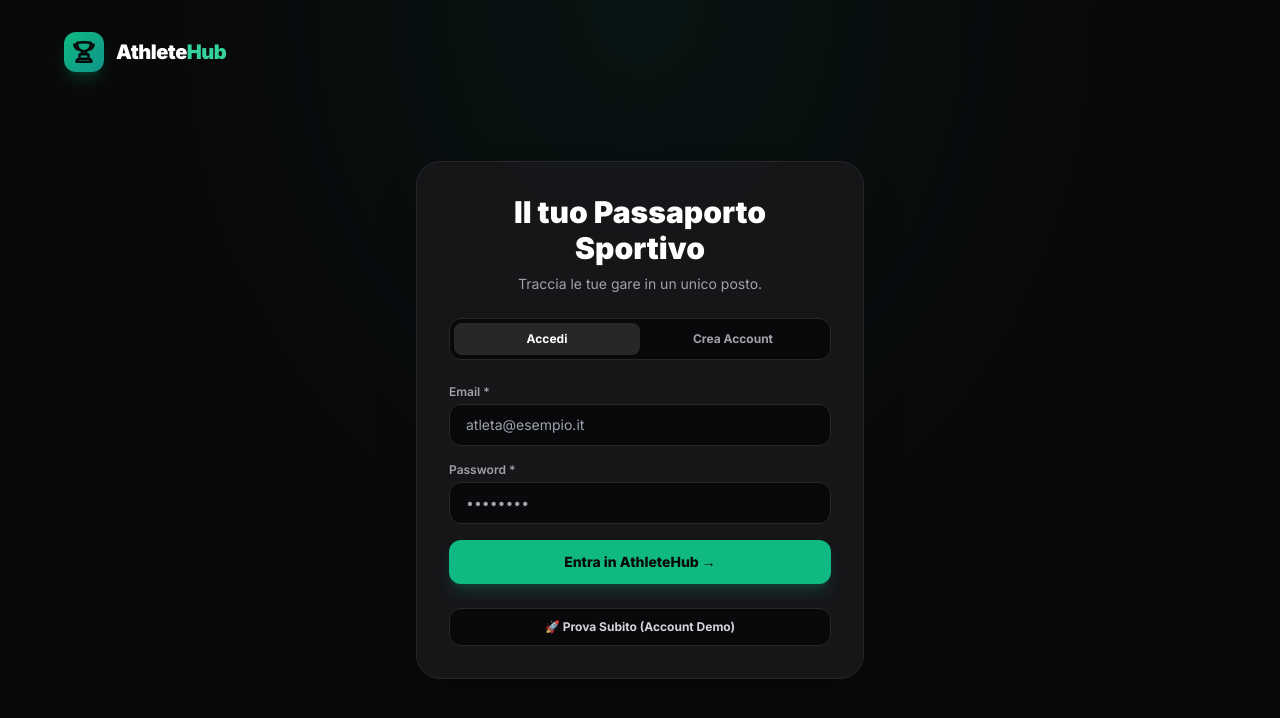
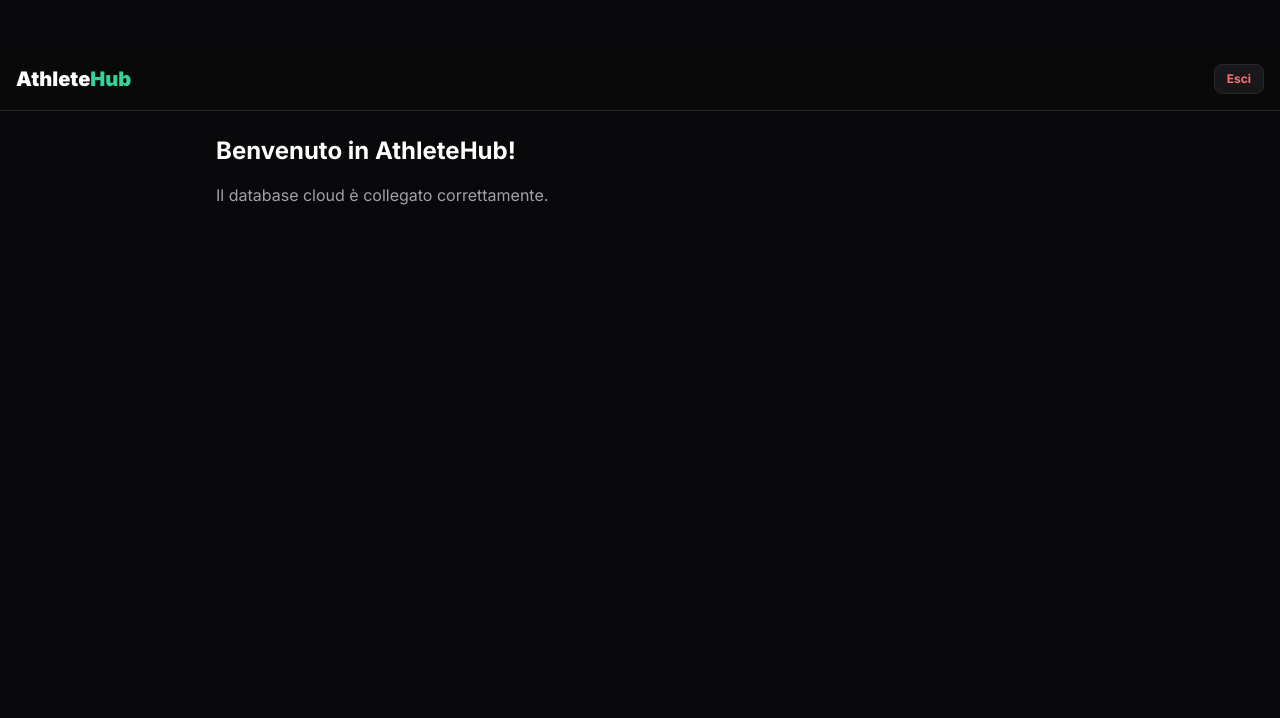
Before and after one commit to anthonydemizio01-bit/AthleteHub-App, a website: page www/index.html in a window 1280 px wide. Both pictures are taken after a click on the button "🚀 Prova Subito (Account Demo)". Drawn offline with nearby package versions, Linux system fonts and the light colour scheme.

Commit message:
Update index.html

```diff
--- a/www/index.html
+++ b/www/index.html
@@ -2,26 +2,35 @@
 <html lang="it">
 <head>
   <meta charset="UTF-8" />
-  <meta name="viewport" content="width=device-width, initial-scale=1.0" />
+  <meta name="viewport" content="width=device-width, initial-scale=1.0, maximum-scale=1.0, user-scalable=no, viewport-fit=cover" />
   <title>AthleteHub — Registro Gare Multisport & Profilo Atleta</title>
   <script src="https://cdn.tailwindcss.com"></script>
   <script src="https://cdn.jsdelivr.net/npm/@supabase/supabase-js@2"></script>
   <style>
     @import url('https://fonts.googleapis.com/css2?family=Inter:wght@400;500;600;700;800;900&display=swap');
-    body {
-      font-family: 'Inter', sans-serif;
+    * {
+      -webkit-tap-highlight-color: transparent;
+    }
+    html, body {
+      font-family: 'Inter', -apple-system, BlinkMacSystemFont, sans-serif;
       background-color: #09090b;
       color: #f4f4f5;
+      touch-action: manipulation;
+      user-select: none;
+      -webkit-user-select: none;
     }
-    ::-webkit-scrollbar { width: 8px; height: 8px; }
-    ::-webkit-scrollbar-track { background: #18181b; }
-    ::-webkit-scrollbar-thumb { background: #3f3f46; border-radius: 4px; }
-    ::-webkit-scrollbar-thumb:hover { background: #52525b; }
+    input, textarea, select {
+      user-select: text;
+      -webkit-user-select: text;
+    }
+    button {
+      cursor: pointer;
+    }
   </style>
 </head>
 <body class="min-h-screen flex flex-col">
 
-  <div id="auth-screen" class="min-h-screen flex flex-col justify-between p-4 sm:p-8 bg-[radial-gradient(ellipse_at_top,_var(--tw-gradient-stops))] from-emerald-950/30 via-zinc-950 to-zinc-950">
+  <div id="auth-screen" class="min-h-screen flex flex-col justify-between p-4 sm:p-8 pt-12 bg-[radial-gradient(ellipse_at_top,_var(--tw-gradient-stops))] from-emerald-950/30 via-zinc-950 to-zinc-950">
     <div class="max-w-6xl w-full mx-auto flex items-center justify-between">
       <div class="flex items-center gap-3">
         <div class="w-10 h-10 rounded-xl bg-gradient-to-br from-emerald-500 to-teal-600 flex items-center justify-center shadow-lg shadow-emerald-500/20">
@@ -40,55 +49,56 @@
       </div>
 
       <div class="grid grid-cols-2 bg-zinc-950 p-1 rounded-xl border border-zinc-800">
-        <button id="auth-tab-login" onclick="switchAuthMode('login')" class="py-2 rounded-lg text-xs font-bold bg-zinc-800 text-white transition">Accedi</button>
-        <button id="auth-tab-register" onclick="switchAuthMode('register')" class="py-2 rounded-lg text-xs font-bold text-zinc-400 hover:text-white transition">Crea Account</button>
+        <button type="button" id="auth-tab-login" class="py-2.5 rounded-lg text-xs font-bold bg-zinc-800 text-white transition">Accedi</button>
+        <button type="button" id="auth-tab-register" class="py-2.5 rounded-lg text-xs font-bold text-zinc-400 hover:text-white transition">Crea Account</button>
       </div>
 
-      <form id="login-form" onsubmit="handleLogin(event)" class="space-y-4">
+      <form id="login-form" class="space-y-4">
         <div>
           <label class="block text-xs font-semibold text-zinc-400 mb-1">Email *</label>
-          <input type="email" id="login-email" required placeholder="atleta@esempio.it" class="w-full bg-zinc-950 border border-zinc-800 rounded-xl px-4 py-2.5 text-sm text-white focus:border-emerald-500 focus:outline-none" />
+          <input type="email" id="login-email" required placeholder="atleta@esempio.it" class="w-full bg-zinc-950 border border-zinc-800 rounded-xl px-4 py-3 text-sm text-white focus:border-emerald-500 focus:outline-none" />
         </div>
         <div>
           <label class="block text-xs font-semibold text-zinc-400 mb-1">Password *</label>
-          <input type="password" id="login-password" required placeholder="••••••••" class="w-full bg-zinc-950 border border-zinc-800 rounded-xl px-4 py-2.5 text-sm text-white focus:border-emerald-500 focus:outline-none" />
+          <input type="password" id="login-password" required placeholder="••••••••" class="w-full bg-zinc-950 border border-zinc-800 rounded-xl px-4 py-3 text-sm text-white focus:border-emerald-500 focus:outline-none" />
         </div>
         <p id="login-error" class="text-xs text-red-400 hidden"></p>
-        <button type="submit" class="w-full py-3 rounded-xl text-sm font-extrabold bg-emerald-500 hover:bg-emerald-400 text-zinc-950 shadow-lg shadow-emerald-500/20 transition">
+        <button type="submit" id="btn-login-submit" class="w-full py-3.5 rounded-xl text-sm font-extrabold bg-emerald-500 active:bg-emerald-400 text-zinc-950 shadow-lg shadow-emerald-500/20 transition">
           Entra in AthleteHub →
         </button>
       </form>
 
-      <form id="register-form" onsubmit="handleRegister(event)" class="hidden space-y-4">
+      <form id="register-form" class="hidden space-y-4">
         <div>
           <label class="block text-xs font-semibold text-zinc-400 mb-1">Nome e Cognome *</label>
-          <input type="text" id="reg-name" required placeholder="es. Marco Rossi" class="w-full bg-zinc-950 border border-zinc-800 rounded-xl px-4 py-2.5 text-sm text-white focus:border-emerald-500 focus:outline-none" />
+          <input type="text" id="reg-name" required placeholder="es. Marco Rossi" class="w-full bg-zinc-950 border border-zinc-800 rounded-xl px-4 py-3 text-sm text-white focus:border-emerald-500 focus:outline-none" />
         </div>
         <div>
           <label class="block text-xs font-semibold text-zinc-400 mb-1">Email *</label>
-          <input type="email" id="reg-email" required placeholder="atleta@esempio.it" class="w-full bg-zinc-950 border border-zinc-800 rounded-xl px-4 py-2.5 text-sm text-white focus:border-emerald-500 focus:outline-none" />
+          <input type="email" id="reg-email" required placeholder="atleta@esempio.it" class="w-full bg-zinc-950 border border-zinc-800 rounded-xl px-4 py-3 text-sm text-white focus:border-emerald-500 focus:outline-none" />
         </div>
         <div>
           <label class="block text-xs font-semibold text-zinc-400 mb-1">Password (min. 6 caratteri) *</label>
-          <input type="password" id="reg-password" minlength="6" required placeholder="Crea una password sicura" class="w-full bg-zinc-950 border border-zinc-800 rounded-xl px-4 py-2.5 text-sm text-white focus:border-emerald-500 focus:outline-none" />
+          <input type="password" id="reg-password" minlength="6" required placeholder="Crea una password sicura" class="w-full bg-zinc-950 border border-zinc-800 rounded-xl px-4 py-3 text-sm text-white focus:border-emerald-500 focus:outline-none" />
         </div>
         <p id="reg-error" class="text-xs text-red-400 hidden"></p>
-        <button type="submit" class="w-full py-3 rounded-xl text-sm font-extrabold bg-emerald-500 hover:bg-emerald-400 text-zinc-950 shadow-lg shadow-emerald-500/20 transition">
+        <p id="reg-success" class="text-xs text-emerald-400 hidden"></p>
+        <button type="submit" id="btn-reg-submit" class="w-full py-3.5 rounded-xl text-sm font-extrabold bg-emerald-500 active:bg-emerald-400 text-zinc-950 shadow-lg shadow-emerald-500/20 transition">
           Crea Account Gratuito
         </button>
       </form>
 
-      <button onclick="loginAsDemo()" class="w-full py-2.5 rounded-xl text-xs font-bold bg-zinc-950 hover:bg-zinc-800 text-zinc-300 border border-zinc-800 transition">
+      <button type="button" id="btn-demo" class="w-full py-3 rounded-xl text-xs font-bold bg-zinc-950 active:bg-zinc-800 text-zinc-300 border border-zinc-800 transition">
         🚀 Prova Subito (Account Demo)
       </button>
     </div>
     <div></div>
   </div>
 
-  <div id="app-wrapper" class="hidden min-h-screen flex-col">
+  <div id="app-wrapper" class="hidden min-h-screen flex-col pt-12">
     <header class="border-b border-zinc-800 bg-zinc-950/90 p-4 flex justify-between items-center">
       <span class="text-xl font-black text-white">Athlete<span class="text-emerald-400">Hub</span></span>
-      <button onclick="logout()" class="px-3 py-1.5 text-xs font-bold bg-zinc-900 text-red-400 rounded-lg border border-zinc-800">Esci</button>
+      <button type="button" id="btn-logout" class="px-3 py-1.5 text-xs font-bold bg-zinc-900 text-red-400 rounded-lg border border-zinc-800">Esci</button>
     </header>
     <main class="p-6 max-w-4xl mx-auto w-full">
       <h2 class="text-2xl font-bold text-white mb-4">Benvenuto in AthleteHub!</h2>
@@ -99,7 +109,15 @@
   <script>
     const SUPABASE_URL = 'https://syddlnewhenkofwwhimm.supabase.co';
     const SUPABASE_ANON_KEY = 'eyJhbGciOiJIUzI1NiIsInR5cCI6IkpXVCJ9.eyJpc3MiOiJzdXBhYmFzZSIsInJlZiI6InN5ZGRsbmV3aGVua29md3doaW1tIiwicm9sZSI6ImFub24iLCJpYXQiOjE3OTQ4OTg0ODYsImV4cCI6MjExMDQ3NDQ4Nn0.F1SXOSCxbLlcpHZUiz30HcG0QShYJcuwP3KQaDPwZss';
-    const supabaseClient = window.supabase.createClient(SUPABASE_URL, SUPABASE_ANON_KEY);
+
+    let supabaseClient = null;
+    try {
+      if (window.supabase && typeof window.supabase.createClient === 'function') {
+        supabaseClient = window.supabase.createClient(SUPABASE_URL, SUPABASE_ANON_KEY);
+      }
+    } catch (err) {
+      console.error('Errore init Supabase:', err);
+    }
 
     function switchAuthMode(mode) {
       const loginTab = document.getElementById('auth-tab-login');
@@ -121,34 +139,73 @@
       }
     }
 
-    async function handleRegister(e) {
+    function startApp() {
+      document.getElementById('auth-screen').classList.add('hidden');
+      document.getElementById('app-wrapper').classList.remove('hidden');
+      document.getElementById('app-wrapper').classList.add('flex');
+    }
+
+    async function logout() {
+      try {
+        if (supabaseClient) await supabaseClient.auth.signOut();
+      } catch (e) {}
+      document.getElementById('app-wrapper').classList.add('hidden');
+      document.getElementById('app-wrapper').classList.remove('flex');
+      document.getElementById('auth-screen').classList.remove('hidden');
+    }
+
+    document.getElementById('auth-tab-login').addEventListener('click', () => switchAuthMode('login'));
+    document.getElementById('auth-tab-register').addEventListener('click', () => switchAuthMode('register'));
+    document.getElementById('btn-demo').addEventListener('click', startApp);
+    document.getElementById('btn-logout').addEventListener('click', logout);
+
+    document.getElementById('register-form').addEventListener('submit', async (e) => {
       e.preventDefault();
+      const errEl = document.getElementById('reg-error');
+      const okEl = document.getElementById('reg-success');
+      errEl.classList.add('hidden');
+      okEl.classList.add('hidden');
+
+      if (!supabaseClient) {
+        errEl.textContent = 'Connessione al server non disponibile. Riprova tra qualche secondo.';
+        errEl.classList.remove('hidden');
+        return;
+      }
+
       const fullName = document.getElementById('reg-name').value.trim();
       const email = document.getElementById('reg-email').value.trim();
       const password = document.getElementById('reg-password').value;
-      const errEl = document.getElementById('reg-error');
-      errEl.classList.add('hidden');
 
-      const { data, error } = await supabaseClient.auth.signUp({
+      const { error } = await supabaseClient.auth.signUp({
         email,
         password,
         options: { data: { full_name: fullName } }
       });
+
       if (error) {
         errEl.textContent = error.message;
         errEl.classList.remove('hidden');
         return;
       }
-      alert('Registrazione completata! Controlla la tua email (se richiesta conferma) o effettua subito l\'accesso.');
-      switchAuthMode('login');
-    }
 
-    async function handleLogin(e) {
+      okEl.textContent = 'Account creato! Ora clicca su Accedi ed entra.';
+      okEl.classList.remove('hidden');
+      setTimeout(() => switchAuthMode('login'), 1500);
+    });
+
+    document.getElementById('login-form').addEventListener('submit', async (e) => {
       e.preventDefault();
+      const errEl = document.getElementById('login-error');
+      errEl.classList.add('hidden');
+
+      if (!supabaseClient) {
+        errEl.textContent = 'Connessione al server non disponibile. Riprova tra qualche secondo.';
+        errEl.classList.remove('hidden');
+        return;
+      }
+
       const email = document.getElementById('login-email').value.trim();
       const password = document.getElementById('login-password').value;
-      const errEl = document.getElementById('login-error');
-      errEl.classList.add('hidden');
 
       const { error } = await supabaseClient.auth.signInWithPassword({ email, password });
       if (error) {
@@ -157,8 +214,7 @@
         return;
       }
       startApp();
-    }
-
-    function loginAsDemo() {
-      startApp();
-    }
+    });
+  </script>
+</body>
+</html>
```
